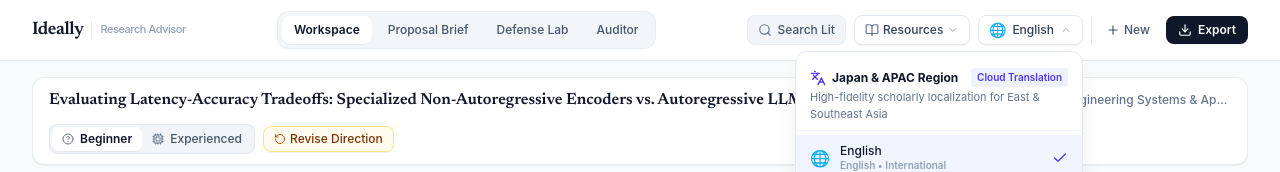
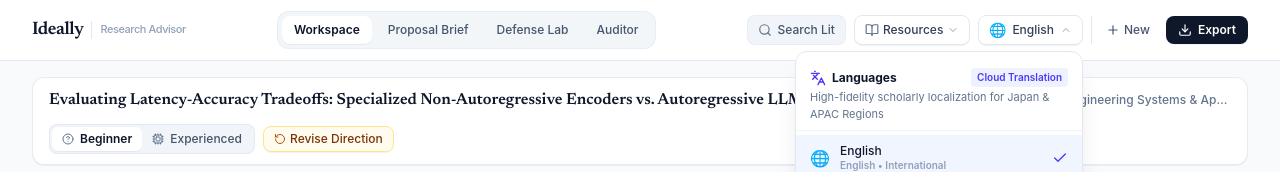
Before and after one commit to SuzanneOngCodes/Ideally, a React (Vite) app: page / in a window 1280 px wide. Both pictures are taken after a click on the button "Select language". Shown: the top 172 px of the page. Built offline with nearby package versions, Linux system fonts and the light colour scheme.

Commit message:
minor content fix + attempt fix on Google Cloud run deployment failure

```diff
--- a/src/components/LanguageSelector.tsx
+++ b/src/components/LanguageSelector.tsx
@@ -25,7 +25,7 @@ export const LanguageSelector: React.FC = () => {
 
 	return (
 		<div className='relative inline-block text-left' ref={dropdownRef}>
-			<button onClick={() => setIsOpen(!isOpen)} className='px-2.5 py-1.5 text-xs font-medium text-slate-700 bg-white hover:bg-slate-50 border border-slate-200 hover:border-slate-300 rounded-lg transition-all flex items-center gap-1.5 shadow-2xs group focus-visible:outline-none focus-visible:ring-2 focus-visible:ring-slate-900' title='Select language (Japan & APAC Region)' aria-expanded={isOpen}>
+			<button onClick={() => setIsOpen(!isOpen)} className='px-2.5 py-1.5 text-xs font-medium text-slate-700 bg-white hover:bg-slate-50 border border-slate-200 hover:border-slate-300 rounded-lg transition-all flex items-center gap-1.5 shadow-2xs group focus-visible:outline-none focus-visible:ring-2 focus-visible:ring-slate-900' title='Select language' aria-expanded={isOpen}>
 				<span className='text-sm leading-none'>{activeLanguageInfo.flag}</span>
 				<span className='font-medium text-slate-700 hidden sm:inline'>{activeLanguageInfo.nativeName}</span>
 				<ChevronDown className={`w-3 h-3 text-slate-400 group-hover:text-slate-600 transition-transform duration-200 ${isOpen ? "rotate-180" : ""}`} />
@@ -38,11 +38,11 @@ export const LanguageSelector: React.FC = () => {
 						<div className='flex items-center justify-between'>
 							<div className='flex items-center gap-1.5'>
 								<Languages className='w-4 h-4 text-indigo-600' />
-								<span className='text-xs font-bold text-slate-900'>Japan & APAC Region</span>
+								<span className='text-xs font-bold text-slate-900'>Languages</span>
 							</div>
 							<span className='text-[10px] font-semibold text-indigo-600 bg-indigo-50 px-1.5 py-0.5 rounded'>Cloud Translation</span>
 						</div>
-						<p className='text-[11px] text-slate-500 mt-0.5'>High-fidelity scholarly localization for East & Southeast Asia</p>
+						<p className='text-[11px] text-slate-500 mt-0.5'>High-fidelity scholarly localization for Japan & APAC Regions</p>
 					</div>
 
 					{/* Language Options List */}
```
Also changed, not shown: 2 other files (tests, documents, lock files or other folders).
